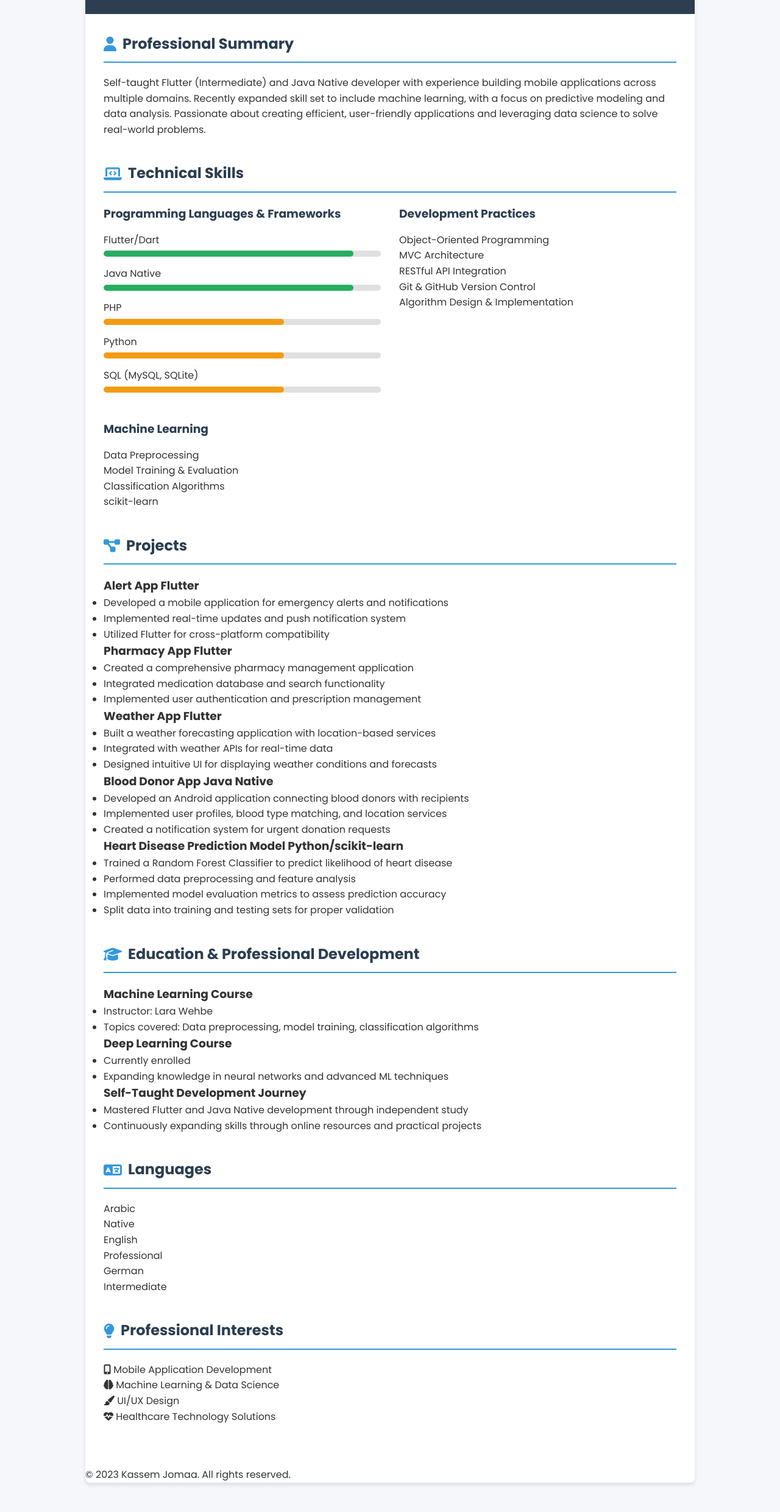
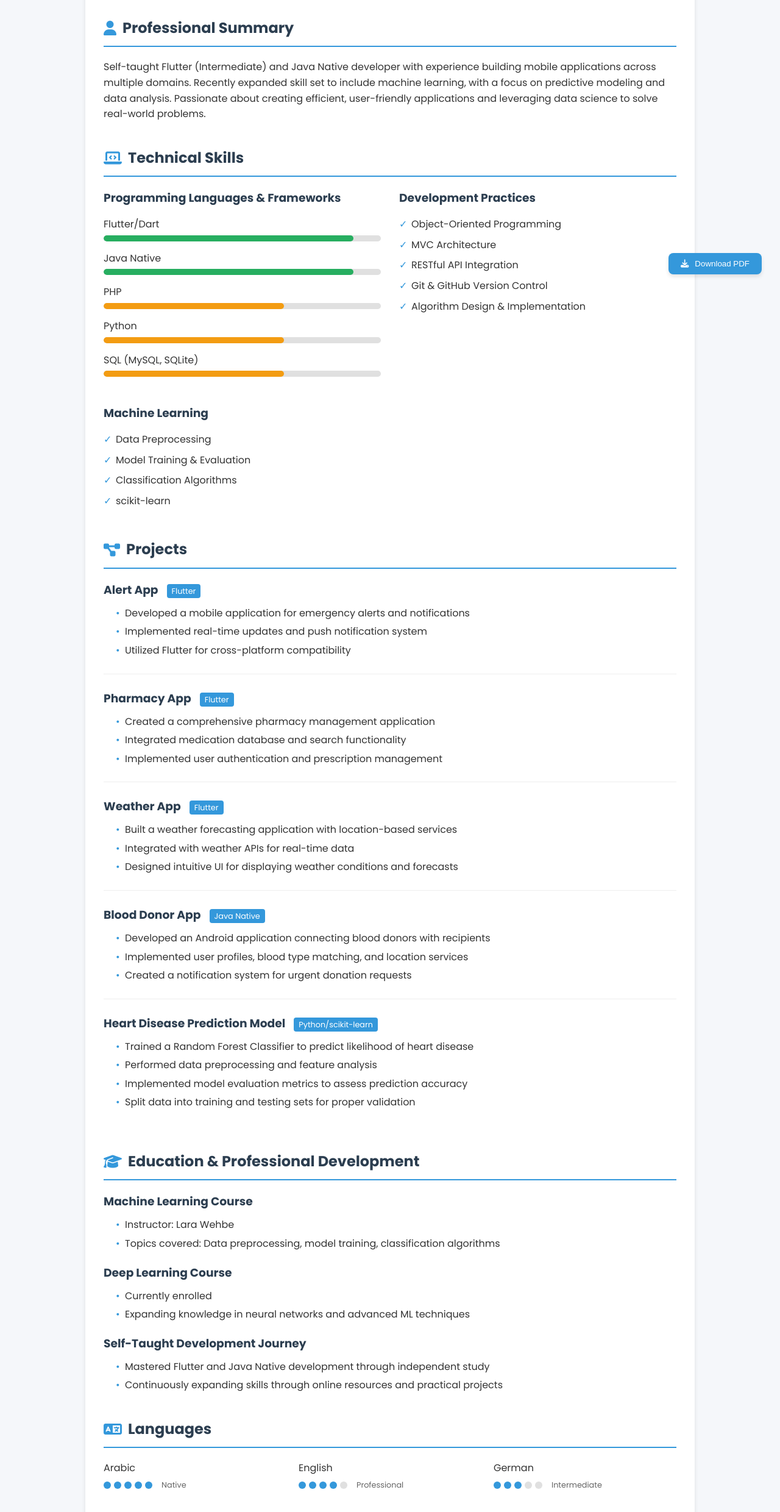
Before and after one commit to brahimakil/third-cv-kj-, a plain HTML site: page index.html in a window 1280 px wide. Shown: the part 320-2800 px from the top of the page at 61% size. Before the commit the page ends 2772 px from the top, so only its background shows below. Drawn offline with Linux system fonts and the light colour scheme; a script that the page names is missing.

Commit message:
third cv2

```diff
--- a/index.html
+++ b/index.html
@@ -1,5 +1,5 @@
 <!DOCTYPE html>
-<html lang="en">
+<html lang="en" data-theme="light">
 <head>
     <meta charset="UTF-8">
     <meta name="viewport" content="width=device-width, initial-scale=1.0">
@@ -9,6 +9,10 @@
     <link href="https://fonts.googleapis.com/css2?family=Poppins:wght@300;400;500;600;700&display=swap" rel="stylesheet">
 </head>
 <body>
+    <div class="theme-toggle" onclick="toggleTheme()">
+        <i class="fas fa-moon"></i>
+    </div>
+
     <div class="print-btn">
         <button onclick="printCV()"><i class="fas fa-download"></i> Download PDF</button>
     </div>
@@ -17,7 +21,7 @@
         <header>
             <div class="profile-section">
                 <div class="profile-image">
-                    <img src="kasem.jfif" alt="Kassem Jomaa">
+                    <img src="kasem.webp" alt="Kassem Jomaa">
                 </div>
                 <div class="profile-info">
                     <h1>Kassem Jomaa</h1>
@@ -241,7 +245,7 @@
         </main>
 
         <footer>
-            <p>&copy; 2023 Kassem Jomaa. All rights reserved.</p>
+            <p>&copy; <script>document.write(new Date().getFullYear())</script> Kassem Jomaa. All rights reserved.</p>
         </footer>
     </div>
 
--- /dev/null
+++ b/script.js
@@ -0,0 +1,64 @@
+// Function to print/download CV
+function printCV() {
+    window.print();
+}
+
+// Function to toggle between light and dark themes
+function toggleTheme() {
+    const html = document.documentElement;
+    const themeToggleIcon = document.querySelector('.theme-toggle i');
+
+    if (html.getAttribute('data-theme') === 'dark') {
+        html.setAttribute('data-theme', 'light');
+        themeToggleIcon.classList.remove('fa-sun');
+        themeToggleIcon.classList.add('fa-moon');
+        localStorage.setItem('theme', 'light');
+    } else {
+        html.setAttribute('data-theme', 'dark');
+        themeToggleIcon.classList.remove('fa-moon');
+        themeToggleIcon.classList.add('fa-sun');
+        localStorage.setItem('theme', 'dark');
+    }
+}
+
+// Check for saved theme preference or respect OS preference
+document.addEventListener('DOMContentLoaded', function() {
+    const html = document.documentElement;
+    const themeToggleIcon = document.querySelector('.theme-toggle i');
+
+    // Check if user has previously selected a theme
+    const savedTheme = localStorage.getItem('theme');
+
+    if (savedTheme) {
+        html.setAttribute('data-theme', savedTheme);
+        if (savedTheme === 'dark') {
+            themeToggleIcon.classList.remove('fa-moon');
+            themeToggleIcon.classList.add('fa-sun');
+        }
+    } else {
+        // Check if user prefers dark mode at OS level
+        const prefersDarkMode = window.matchMedia('(prefers-color-scheme: dark)').matches;
+        if (prefersDarkMode) {
+            html.setAttribute('data-theme', 'dark');
+            themeToggleIcon.classList.remove('fa-moon');
+            themeToggleIcon.classList.add('fa-sun');
+            localStorage.setItem('theme', 'dark');
+        }
+    }
+
+    // Fade in elements on load
+    document.body.classList.add('loaded');
+
+    // Add hover effects for project items
+    const projects = document.querySelectorAll('.project');
+    projects.forEach(project => {
+        project.addEventListener('mouseenter', function() {
+            this.style.transform = 'translateY(-5px)';
+            this.style.transition = 'transform 0.3s ease';
+        });
+
+        project.addEventListener('mouseleave', function() {
+            this.style.transform = 'translateY(0)';
+        });
+    });
+});
--- a/styles.css
+++ b/styles.css
@@ -1,13 +1,38 @@
 :root {
+    /* Light mode (default) variables */
     --primary-color: #2c3e50;
     --secondary-color: #3498db;
     --accent-color: #e74c3c;
     --light-color: #ecf0f1;
     --dark-color: #2c3e50;
     --text-color: #333;
+    --bg-color: #f5f7fa;
+    --card-bg: white;
+    --section-border: #eee;
+    --skill-bg: #e0e0e0;
+    --interest-bg: #f9f9f9;
+    --interest-hover: #ecf0f1;
     --border-radius: 8px;
     --box-shadow: 0 4px 6px rgba(0, 0, 0, 0.1);
     --transition: all 0.3s ease;
+}
+
+[data-theme="dark"] {
+    --primary-color: #1a2530;
+    --secondary-color: #2980b9;
+    --accent-color: #c0392b;
+    --light-color: #ecf0f1;
+    --dark-color: #ecf0f1;
+    --text-color: #e0e0e0;
+    --bg-color: #121212;
+    --card-bg: #1e1e1e;
+    --section-border: #333;
+    --skill-bg: #2c2c2c;
+    --interest-bg: #252525;
+    --interest-hover: #2c2c2c;
+    --box-shadow: 0 4px 6px rgba(0, 0, 0, 0.3);
+    --title-color: #ecf0f1; /* New variable for titles */
+    --link-color: #3498db; /* New variable for links */
 }
 
 * {
@@ -20,23 +45,55 @@ body {
     font-family: 'Poppins', sans-serif;
     line-height: 1.6;
     color: var(--text-color);
-    background-color: #f5f7fa;
+    background-color: var(--bg-color);
     padding: 20px;
+    transition: background-color 0.3s ease, color 0.3s ease;
 }
 
 .cv-container {
     max-width: 1000px;
     margin: 0 auto;
-    background-color: white;
+    background-color: var(--card-bg);
     border-radius: var(--border-radius);
     box-shadow: var(--box-shadow);
     overflow: hidden;
+    transition: background-color 0.3s ease, box-shadow 0.3s ease;
+}
+
+/* Theme toggle button */
+.theme-toggle {
+    position: fixed;
+    top: 30px;
+    right: 30px;
+    z-index: 100;
+    background-color: var(--secondary-color);
+    color: white;
+    border: none;
+    width: 50px;
+    height: 50px;
+    border-radius: 50%;
+    cursor: pointer;
+    display: flex;
+    align-items: center;
+    justify-content: center;
+    box-shadow: var(--box-shadow);
+    transition: var(--transition);
+}
+
+.theme-toggle:hover {
+    transform: translateY(-3px);
+    background-color: var(--primary-color);
+}
+
+.theme-toggle i {
+    font-size: 1.5rem;
 }
 
 header {
     background-color: var(--primary-color);
     color: white;
     padding: 30px;
+    transition: background-color 0.3s ease;
 }
 
 .profile-section {
@@ -58,11 +115,14 @@ header {
     width: 100%;
     height: 100%;
     object-fit: cover;
+    object-position: center 30%;
+    padding: 5px;
 }
 
 .profile-info h1 {
     font-size: 2.5rem;
     margin-bottom: 5px;
+    color: var(--title-color, white); /* Added color variable with fallback */
 }
 
 .subtitle {
@@ -84,7 +144,7 @@ header {
 }
 
 .contact-info a {
-    color: var(--light-color);
+    color: var(--link-color, var(--light-color)); /* Updated to use link color variable */
     text-decoration: none;
     transition: var(--transition);
 }
@@ -95,6 +155,7 @@ header {
 
 main {
     padding: 30px;
+    transition: background-color 0.3s ease;
 }
 
 .cv-section {
@@ -102,7 +163,7 @@ main {
 }
 
 .cv-section h2 {
-    color: var(--primary-color);
+    color: var(--title-color, var(--primary-color)); /* Updated to use title color variable */
     border-bottom: 2px solid var(--secondary-color);
     padding-bottom: 10px;
     margin-bottom: 20px;
@@ -123,7 +184,7 @@ main {
 
 .skills-category h3 {
     margin-bottom: 15px;
-    color: var(--dark-color);
+    color: var(--title-color, var(--dark-color)); /* Updated to use title color variable */
 }
 
 .skill-item {
@@ -135,10 +196,11 @@ main {
 
 .skill-level {
     height: 10px;
-    background-color: #e0e0e0;
+    background-color: var(--skill-bg);
     border-radius: 5px;
     position: relative;
     overflow: hidden;
+    transition: background-color 0.3s ease;
 }
 
 .skill-level::after {
@@ -177,4 +239,222 @@ main {
     list-style-type: none;
 }
 
-.skill
+.skill-list li {
+    margin-bottom: 8px;
+    position: relative;
+    padding-left: 20px;
+}
+
+.skill-list li::before {
+    content: '✓';
+    position: absolute;
+    left: 0;
+    color: var(--secondary-color);
+}
+
+.project {
+    margin-bottom: 25px;
+    padding-bottom: 20px;
+    border-bottom: 1px solid var(--section-border);
+    transition: border-color 0.3s ease;
+}
+
+.project:last-child {
+    border-bottom: none;
+}
+
+.project h3 {
+    margin-bottom: 10px;
+    color: var(--title-color, var(--dark-color)); /* Updated to use title color variable */
+}
+
+.project-tech {
+    font-size: 0.8rem;
+    background-color: var(--secondary-color);
+    color: white;
+    padding: 3px 8px;
+    border-radius: 4px;
+    margin-left: 10px;
+    font-weight: normal;
+}
+
+.project ul {
+    list-style-type: none;
+    padding-left: 20px;
+}
+
+.project li {
+    margin-bottom: 5px;
+    position: relative;
+    padding-left: 15px;
+}
+
+.project li::before {
+    content: '•';
+    position: absolute;
+    left: 0;
+    color: var(--secondary-color);
+}
+
+.education {
+    margin-bottom: 20px;
+}
+
+.education h3 {
+    color: var(--title-color, var(--dark-color)); /* Updated to use title color variable */
+    margin-bottom: 10px;
+}
+
+.education ul {
+    list-style-type: none;
+    padding-left: 20px;
+}
+
+.education li {
+    margin-bottom: 5px;
+    position: relative;
+    padding-left: 15px;
+}
+
+.education li::before {
+    content: '•';
+    position: absolute;
+    left: 0;
+    color: var(--secondary-color);
+}
+
+.languages {
+    display: grid;
+    grid-template-columns: repeat(auto-fit, minmax(200px, 1fr));
+    gap: 20px;
+}
+
+.language {
+    display: flex;
+    flex-direction: column;
+    gap: 5px;
+}
+
+.language-level {
+    display: flex;
+    align-items: center;
+    gap: 5px;
+}
+
+.level-dot {
+    width: 12px;
+    height: 12px;
+    border-radius: 50%;
+    background-color: #e0e0e0;
+}
+
+.level-dot.filled {
+    background-color: var(--secondary-color);
+}
+
+.language-level span {
+    margin-left: 10px;
+    font-size: 0.8rem;
+    color: #666;
+}
+
+.interests {
+    display: grid;
+    grid-template-columns: repeat(auto-fit, minmax(200px, 1fr));
+    gap: 20px;
+}
+
+.interest {
+    display: flex;
+    align-items: center;
+    gap: 15px;
+    padding: 15px;
+    background-color: var(--interest-bg);
+    border-radius: var(--border-radius);
+    transition: var(--transition), background-color 0.3s ease;
+}
+
+.interest:hover {
+    background-color: var(--interest-hover);
+    transform: translateY(-3px);
+}
+
+.interest i {
+    font-size: 1.5rem;
+    color: var(--secondary-color);
+}
+
+footer {
+    text-align: center;
+    padding: 20px;
+    background-color: var(--primary-color);
+    color: white;
+    transition: background-color 0.3s ease;
+}
+
+.print-btn {
+    position: fixed;
+    bottom: 30px;
+    right: 30px;
+    z-index: 100;
+}
+
+.print-btn button {
+    background-color: var(--secondary-color);
+    color: white;
+    border: none;
+    padding: 10px 20px;
+    border-radius: var(--border-radius);
+    cursor: pointer;
+    display: flex;
+    align-items: center;
+    gap: 10px;
+    box-shadow: var(--box-shadow);
+    transition: var(--transition);
+}
+
+.print-btn button:hover {
+    background-color: #2980b9;
+    transform: translateY(-3px);
+}
+
+@media print {
+    body {
+        padding: 0;
+        background-color: white;
+    }
+
+    .cv-container {
+        box-shadow: none;
+    }
+
+    .print-btn, .theme-toggle {
+        display: none;
+    }
+
+    .interest:hover {
+        transform: none;
+        background-color: #f9f9f9;
+    }
+
+    @page {
+        margin: 1cm;
+    }
+}
+
+@media (max-width: 768px) {
+    .profile-section {
+        flex-direction: column;
+        text-align: center;
+    }
+
+    .contact-info {
+        grid-template-columns: 1fr;
+    }
+
+    .skills-container,
+    .languages,
+    .interests {
+        grid-template-columns: 1fr;
+    }
+}
```
